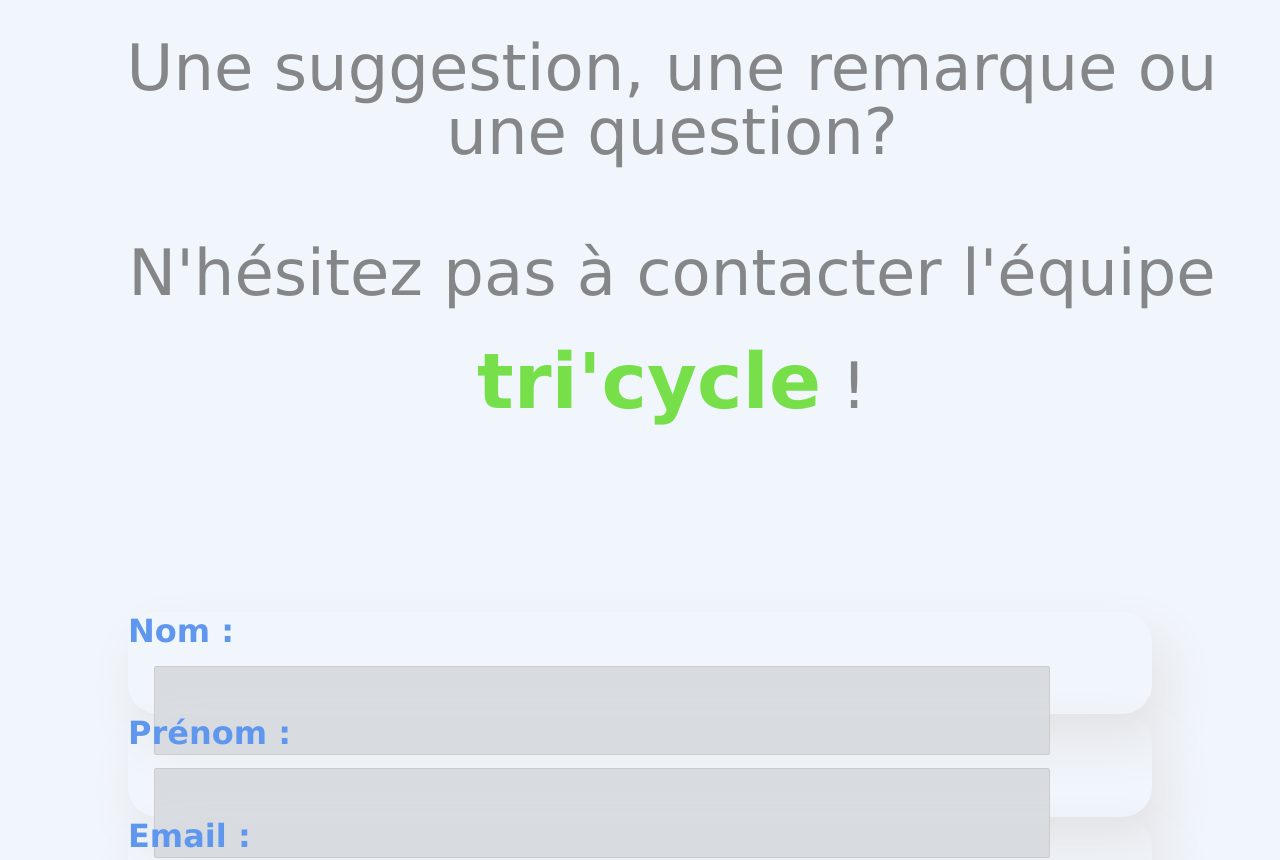
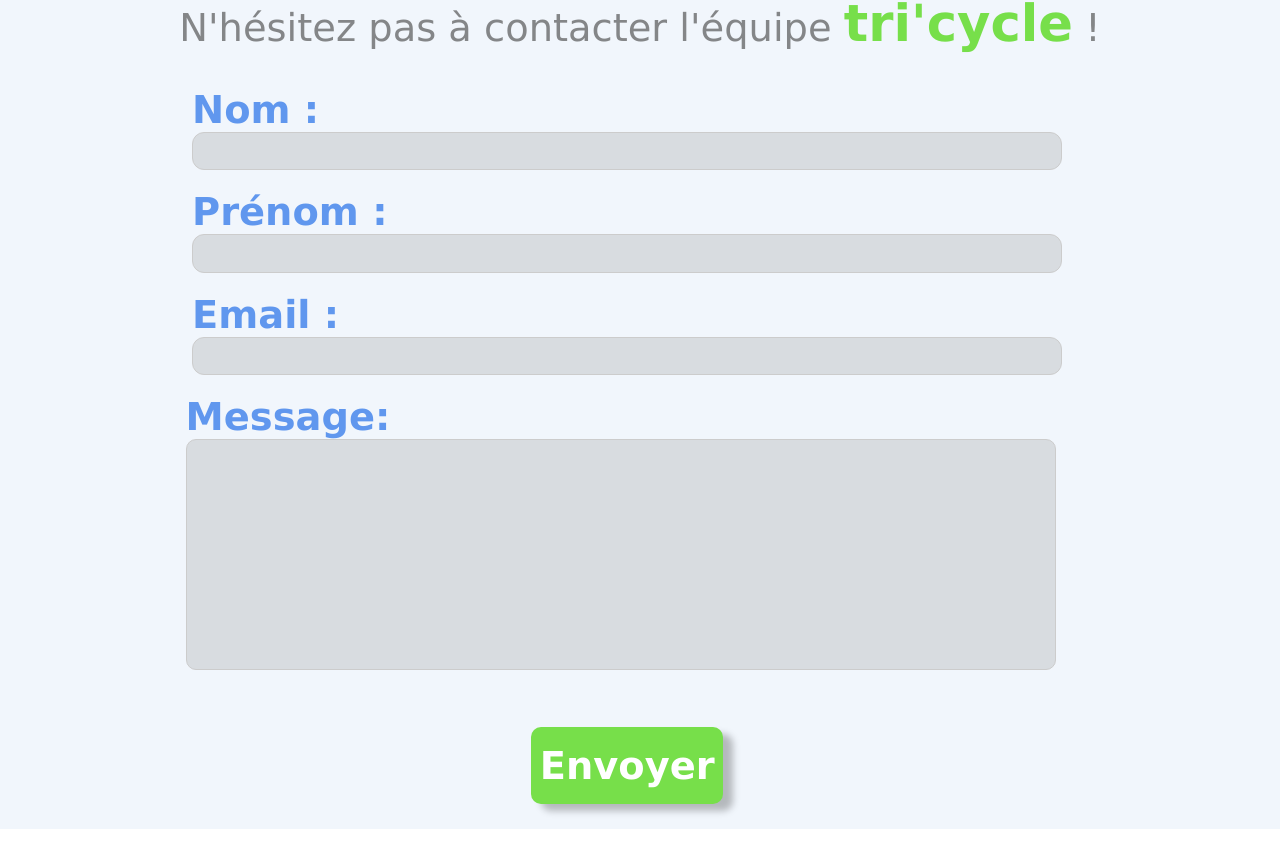
Before and after one commit to galateeL/projet-2-tri-cycle, a React (Vite) app in the folder frontend/: page /ContactForm in a window 1280 px wide. Shown: the part 493-1353 px from the top of the page. After the commit the page ends 1322 px from the top, so only its background shows below. Built offline with nearby package versions, Linux system fonts and the light colour scheme; no server answers; a web font is replaced by a local one.

Commit message:
mise en page de contactForm

```diff
--- a/frontend/src/components/CssComponents/ContactForm.css
+++ b/frontend/src/components/CssComponents/ContactForm.css
@@ -110,95 +110,94 @@
 }
 
 @media screen and (min-width: 768px) {
-  .inputformsubmit {
-    width: 50%;
-    margin-top: 5vw;
-    justify-content: center;
-  }
   .inputform {
     display: flex;
     flex-direction: column;
     align-items: center;
     justify-content: center;
-    width: 70vw;
-    padding: 20px;
-    margin-left: 2vw;
-    margin-right: 2vw;
+    height: 3vw;
+    width: 68vw;
     border: 1px solid #ccc;
-    border-radius: 2px;
+    border-radius: 12px;
     box-sizing: border-box;
     resize: vertical;
+    background-color: rgb(216, 220, 224);
   }
-  .labelform {
-    border-radius: 30px;
-    box-shadow: 1vw 2vw 4vw rgb(226, 226, 228);
-    height: 8vw;
-    width: 80vw;
-    max-width: 100vw;
-    margin: 0vw 2vw 0vw 2vw;
-  }
-  .inputformsubmit {
-    color: white;
-    margin-top: 7vw;
-    margin-right: 3vw;
-    margin-bottom: 10vw;
-    margin-left: 30vw;
-    border: none;
-    border-radius: 10px;
-    cursor: pointer;
-    width: 20vw;
-    height: 7vw;
-    justify-content: center;
-    font-weight: bold;
-    box-shadow: 10px 7px 7px rgb(0 0 0 / 25%);
-    font-family: Verdana, Geneva, Tahoma, sans-serif;
-    font-size: 3vw;
-  }
-  .labelaeraform {
-    margin: 2vw 5vw 2vw 4vw;
-    border-radius: 30px;
-    display: block;
-    height: 22vw;
-    width: 79vw;
-    max-height: 38vw;
-    max-width: 100vw;
-    flex-direction: column;
-    box-shadow: 1vw 2vw 4vw rgb(226, 226, 228);
-  }
+
   .inputaeraform {
     display: flex;
     flex-direction: column;
     align-items: center;
     justify-content: center;
-    width: 70vw;
-    height: 15vw;
+    height: 18vw;
+    width: 68vw;
     padding: 12px;
-    margin: 2vw 5vw 2vw 2vw;
     border: 1px solid #ccc;
-    border-radius: 2px;
+    border-radius: 10px;
     box-sizing: border-box;
     resize: vertical;
+    background-color: rgb(216, 220, 224);
+  }
+  .labelform {
+    margin: 0vw 5vw 5vw 5vw;
+    display: block;
+    height: 3vw;
+    width: 70vw;
+    max-height: 18vw;
+    max-width: 70vw;
+    flex-direction: column;
+  }
+  .inputformsubmit {
+    color: white;
+    margin-top: 0vw;
+    margin-right: 2vw;
+    margin-bottom: 2vw;
+    margin-left: 0vw;
+    border: none;
+    border-radius: 10px;
+    cursor: pointer;
+    width: 15vw;
+    height: 6vw;
+    justify-content: center;
+    font-weight: bolder;
+    box-shadow: 10px 7px 7px rgb(0 0 0 / 25%);
+    font-family: Verdana, Geneva, Tahoma, sans-serif;
+    font-size: 3vw;
+    background-color: #77df4aff;
+  }
+  .labelaeraform {
+    margin: 0vw 0vw 0vw 0vw;
+    border-radius: 5px;
+    display: block;
+    height: 26vw;
+    width: 71vw;
+    max-height: 90vw;
+    max-width: 100vw;
+    flex-direction: column;
   }
   .emailimg1 {
-    margin: 5vw 0vw 3vw 5vw;
-    font-family: Verdana, Geneva, Tahoma, sans-serif;
-    font-size: 5em;
+    height: 12vw;
+    display: block;
+    justify-content: center;
+    margin: 5vw 0vw 5vw 0vw;
   }
-  .emailimg1 span {
+  .emailone span {
     color: #77df4aff;
-    font-weight: bold;
+    font-weight: bolder;
+    font-size: 4vw;
+    line-height: 2em;
   }
   .stringform {
-    font-size: 2em;
-    margin-bottom: 0.5em;
     font-family: Verdana, Geneva, Tahoma, sans-serif;
+    font-size: 3vw;
+    color: #6097eeff;
   }
   .emailone p {
-    font-size: 25px;
     line-height: 0em;
-    margin-bottom: -1.5vw;;
   }
-  div .emailone {
-    margin-bottom: 7vw;
+  div .emailone p {
+    margin: 0vw 0vw 0vw 0vw;
+    font-size: 3vw;
+    line-height: 0em;
   }
 }
```
